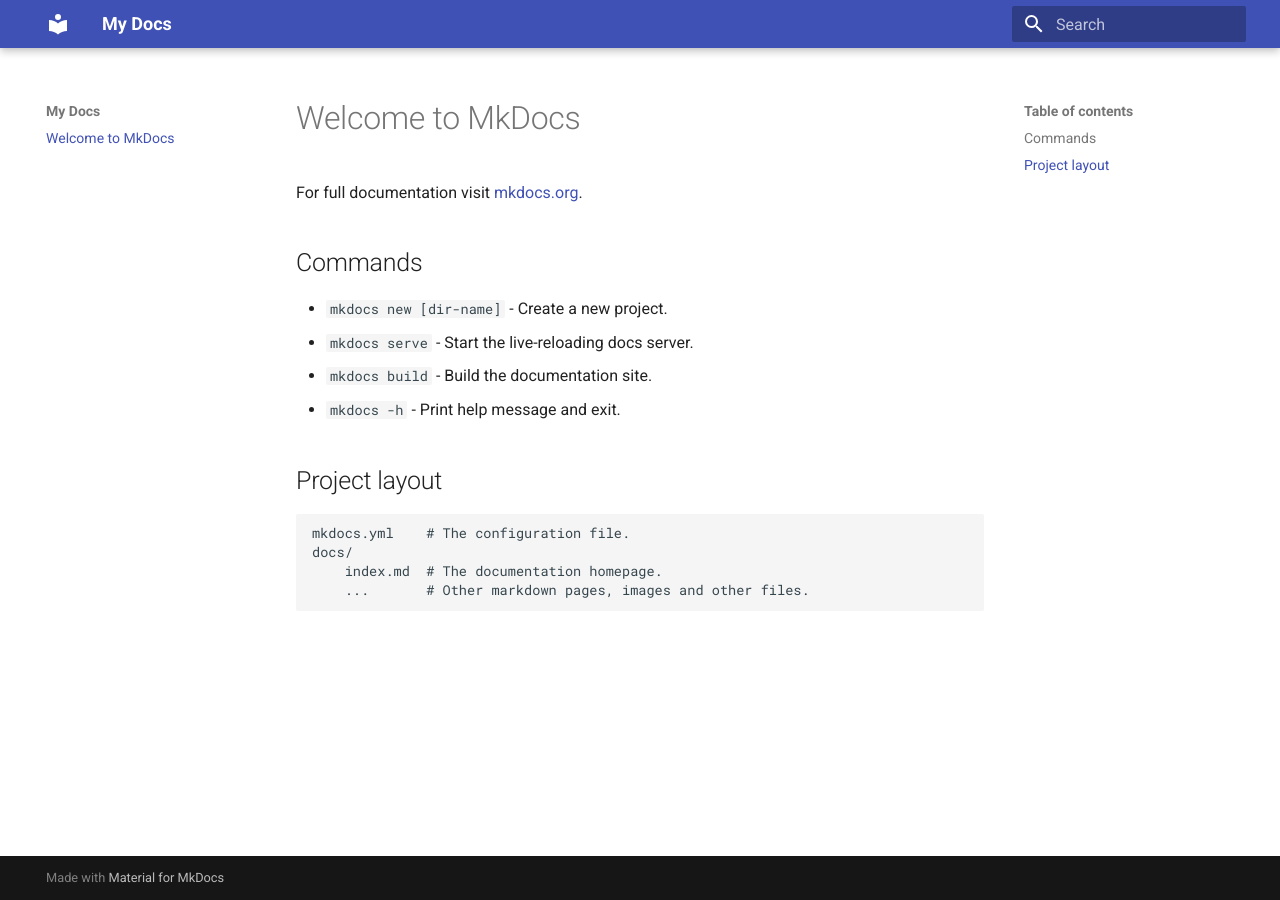
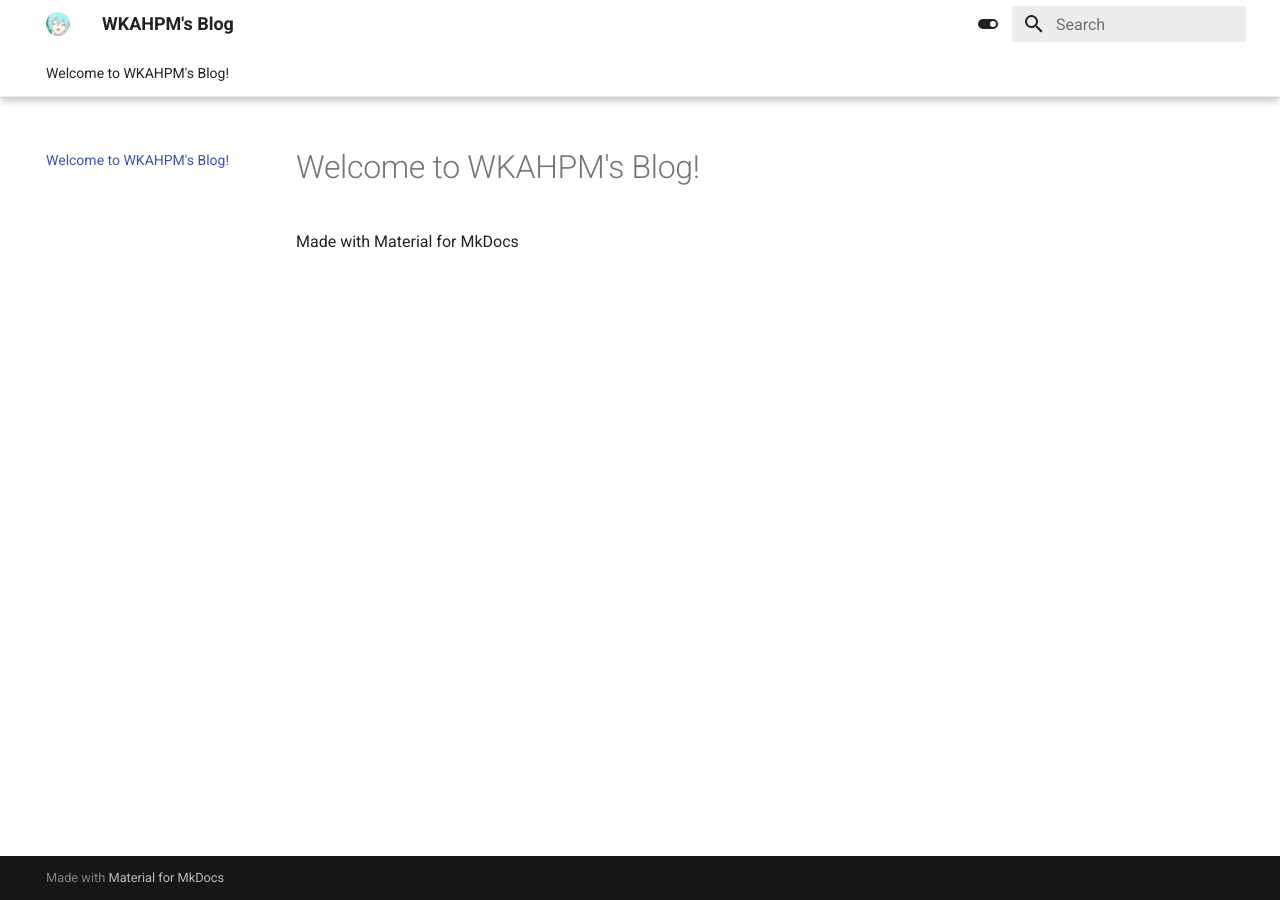
Before and after one commit to VVKAHPM/VVKAHPM.github.io, an MkDocs documentation site: the page built from docs/index.md, in a window 1280 px wide. Built offline with MkDocs 1.6.1 and Material for MkDocs 9.7.7, drawn with Linux system fonts in a browser that asks for light colours.

Commit message:
Add avatar Modify theme

```diff
--- a/docs/index.md
+++ b/docs/index.md
@@ -1,17 +1,3 @@
-# Welcome to MkDocs
+# Welcome to WKAHPM's Blog!
 
-For full documentation visit [mkdocs.org](https://www.mkdocs.org).
-
-## Commands
-
-* `mkdocs new [dir-name]` - Create a new project.
-* `mkdocs serve` - Start the live-reloading docs server.
-* `mkdocs build` - Build the documentation site.
-* `mkdocs -h` - Print help message and exit.
-
-## Project layout
-
-    mkdocs.yml    # The configuration file.
-    docs/
-        index.md  # The documentation homepage.
-        ...       # Other markdown pages, images and other files.
+Made with Material for MkDocs
--- a/mkdocs.yml
+++ b/mkdocs.yml
@@ -1,3 +1,48 @@
-site_name: My Docs
+site_name: WKAHPM's Blog
+site_url: https://VVKAHPM.github.io
 theme:
   name: material
+  language: en
+  logo: assets/avatar.png
+  favicon: assets/avatar.jpg
+  palette:
+
+    # Toggle light mode
+    - scheme: default
+      primary: white
+      accent: white
+      toggle:
+        icon: material/toggle-switch
+        name: Switch to light mode
+
+    # Toggle dark mode
+    - scheme: slate
+      primary: black
+      accent: black
+      toggle:
+        icon: material/toggle-switch-off-outline
+        name: Switch to dark mode
+  features:
+    - content.code.copy
+    - content.code.annotate
+    - content.tabs.link
+    - navigation.instant
+    - navigation.instant.progress
+    # - navigation.instant.preview
+    - navigation.tracking
+    - navigation.tabs
+    - navigation.tabs.sticky
+    # - navigation.sections
+    # - navigation.expand
+    - navigation.path
+    - navigation.prune
+    - navigation.indexes
+    - navigation.top
+    - navigation.footer
+    - toc.follow
+    # - toc.integrate
+    - search.suggest
+    - search.highlight
+    - search.share
+    - header.autohide
+    - content.action.edit
```
Also changed, not shown: assets/image/avatar.jpg (added), docs/assets/avatar.jpg (added), docs/assets/avatar.png (added).
